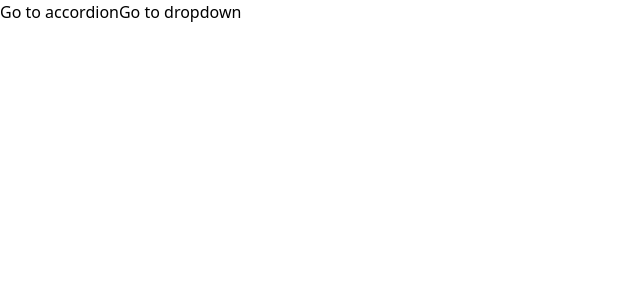
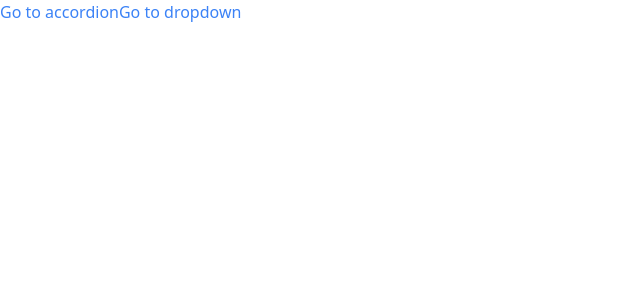
Before and after one commit to MrBrrr/react-components, a React (Create React App) app: page / in a window 1280 px wide. Shown: the top 300 px of the page, without its empty margins (0-640 px from the left). Built offline with nearby package versions, Linux system fonts and the light colour scheme.

Commit message:
some link stiling, opening in a new tab feature, custom context hook

```diff
--- a/src/components/Link.js
+++ b/src/components/Link.js
@@ -1,21 +1,28 @@
 // overrides the normal navigation if user navigates inside the app,
 // navigating outside the app will still reload the page (behave normally)
 
-import { useContext } from "react";
-import NavigationContext from "../context/navigation";
+import classNames from "classnames";
+import useNavigation from "../hooks/use-navigation";
 
 // children is some text shown inside the anchor element
 function Link({ url, children }) {
-
-    const { navigate } = useContext(NavigationContext);
+    const { navigate } = useNavigation();
+    const stylingClasses = classNames("text-blue-500")
 
     const handleClick = (event) => {
+        // event.ctrlKey = true if ctrl button is pressed while clicking a link (Win)
+        // event.metaKey = true if cmd button is pressed while clicking a link (OS)
+        if (event.metaKey || event.ctrlKey) {
+            return;  // open the link in a new tab, normally
+        }
         event.preventDefault();  // stops the total page refresh
         navigate(url);
     }
 
     return (
-        <a onClick={handleClick}>{children}</a>
+        <a className={stylingClasses} href={url} onClick={handleClick}>
+            {children}
+        </a>
     )
 }
 
--- a/src/components/Route.js
+++ b/src/components/Route.js
@@ -1,8 +1,7 @@
-import { useContext } from "react";
-import NavigationContext from "../context/navigation";
+import useNavigation from "../hooks/use-navigation";
 
 function Route({ path, children }) {
-    const { currentUrl } = useContext(NavigationContext);
+    const { currentUrl } = useNavigation();
     // e.g. for currentUrl === "/dropdown" -> show the Dropdown component
     return currentUrl === path ? children : null;
 }
--- /dev/null
+++ b/src/hooks/use-navigation.js
@@ -0,0 +1,8 @@
+import { useContext } from "react";
+import NavigationContext from "../context/navigation";
+
+function useNavigation() {
+    return useContext(NavigationContext);
+}
+
+export default useNavigation;
```
